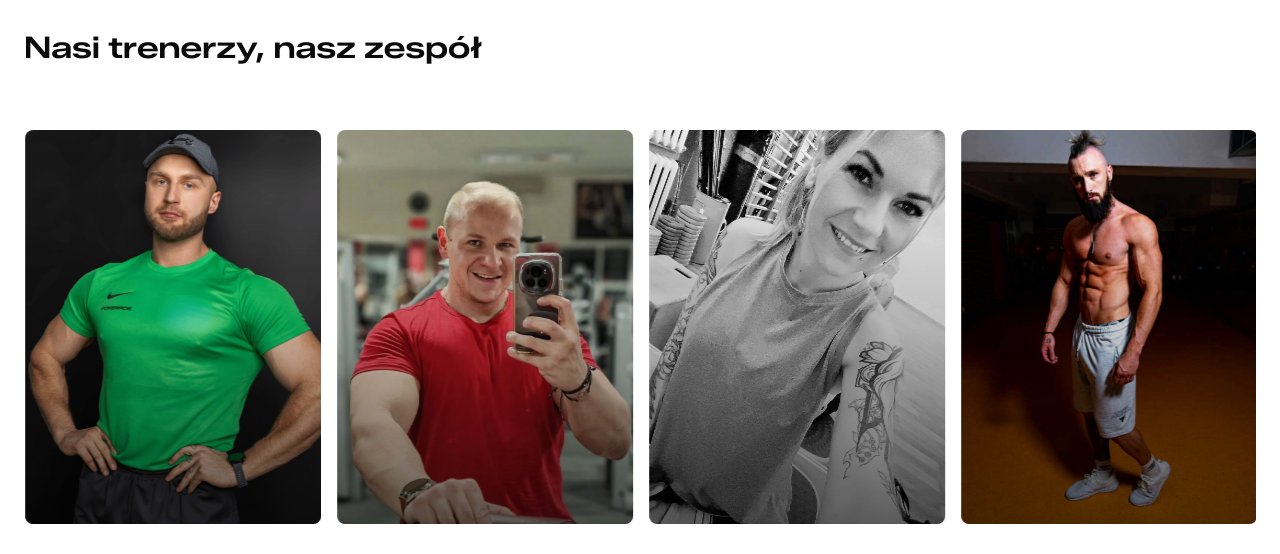
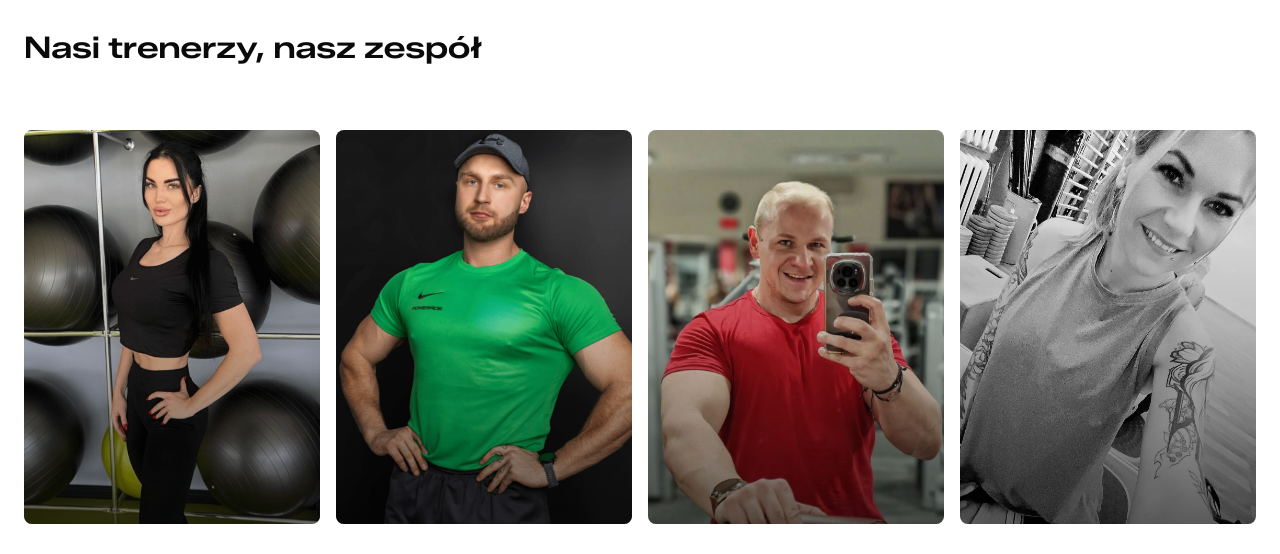
Before and after one commit to Szorcu/powerfit, a Next.js app: page / in a window 1280 px wide. Shown: the part 4260-4814 px from the top of the page. Built offline with nearby package versions, Linux system fonts and the light colour scheme.

Commit message:
Enlarged delay for trainers carousel

```diff
--- a/src/components/organisms/TrainersCarouselSection/TrainersCarouselSection.tsx
+++ b/src/components/organisms/TrainersCarouselSection/TrainersCarouselSection.tsx
@@ -17,6 +17,7 @@ export const TrainersCarouselSection = () => {
 
         <Carousel
           opts={{ align: "start" }}
+          delay={5000}
           className="flex flex-col gap-4 sm:gap-8"
         >
           <CarouselContent>
```
